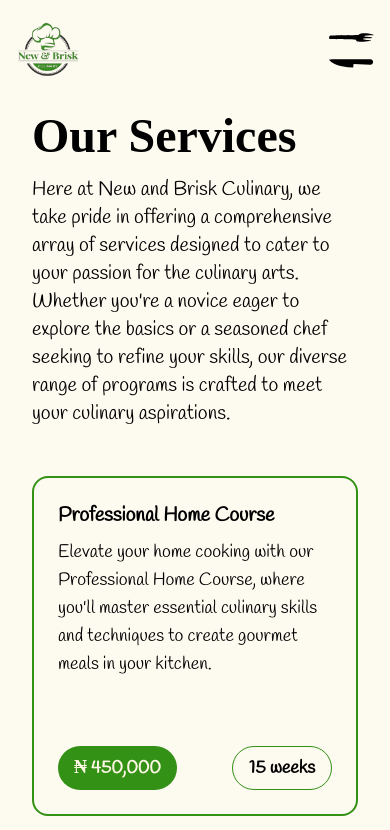
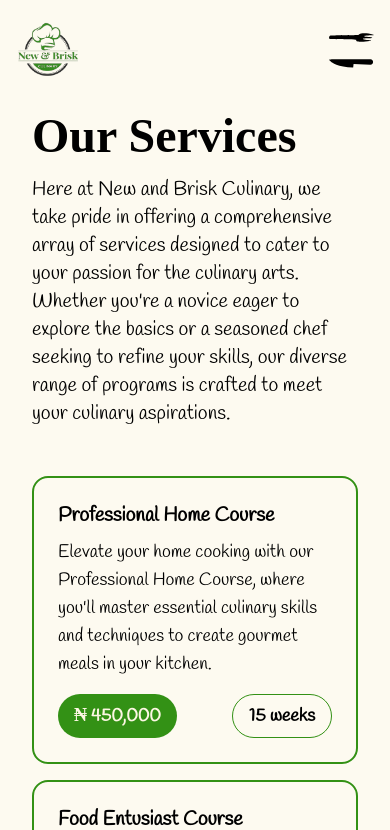
Before and after one commit to RalphFred/newandbrisk, a React (Vite) app: page /pricing in a window 390 px wide. Shown: the top 830 px of the page. Built offline with nearby package versions, Linux system fonts and the light colour scheme; a web font is replaced by a local one.

Commit message:
Killed the bug

```diff
--- a/src/components/Pricing.jsx
+++ b/src/components/Pricing.jsx
@@ -21,7 +21,7 @@ export default function Pricing() {
             <h2 className="font-bold text-xl mb-2">
               {service.name}
             </h2>
-            <p className="text-lg mb-2 h-[200px] lg:h-[150px]">
+            <p className="text-lg mb-4 md:h-[180px] lg:h-[150px]">
               {service.description}
             </p>
             <div className="flex justify-between">
```
